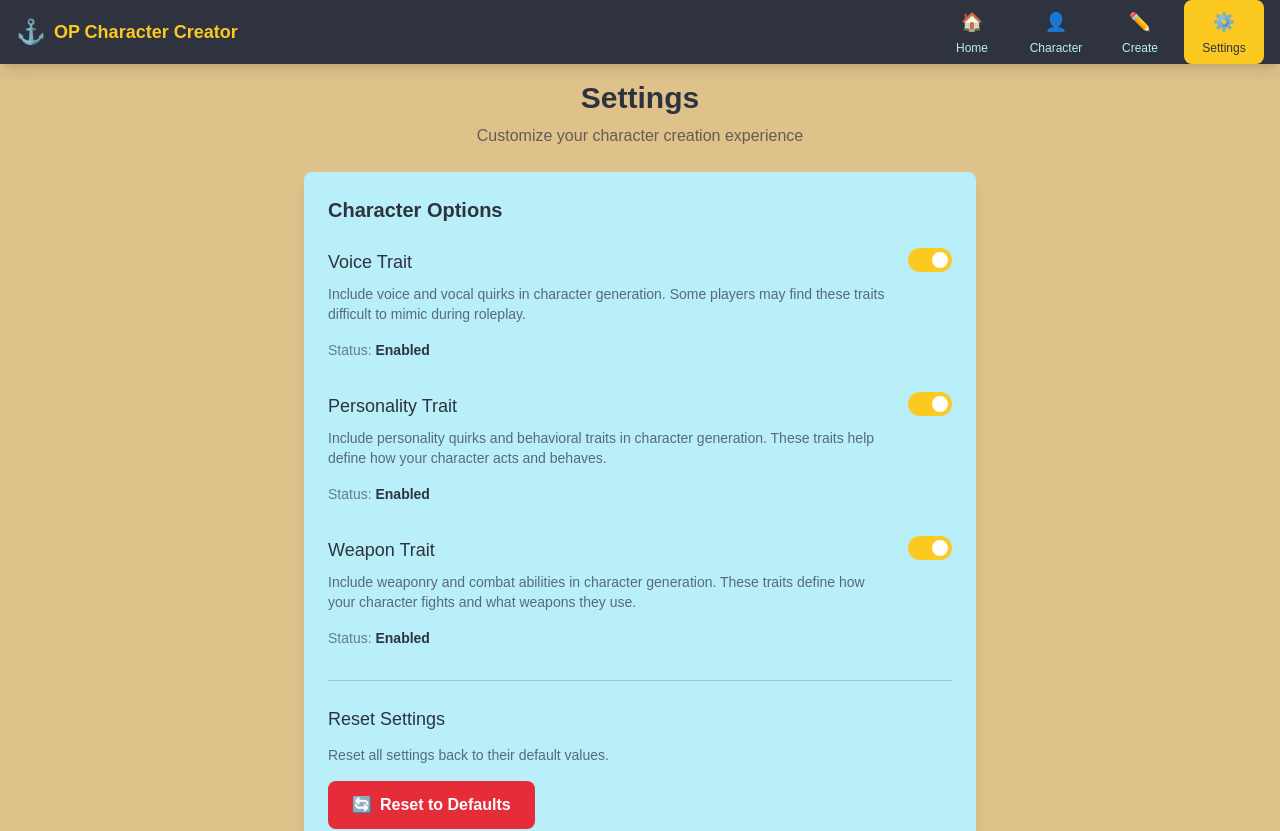
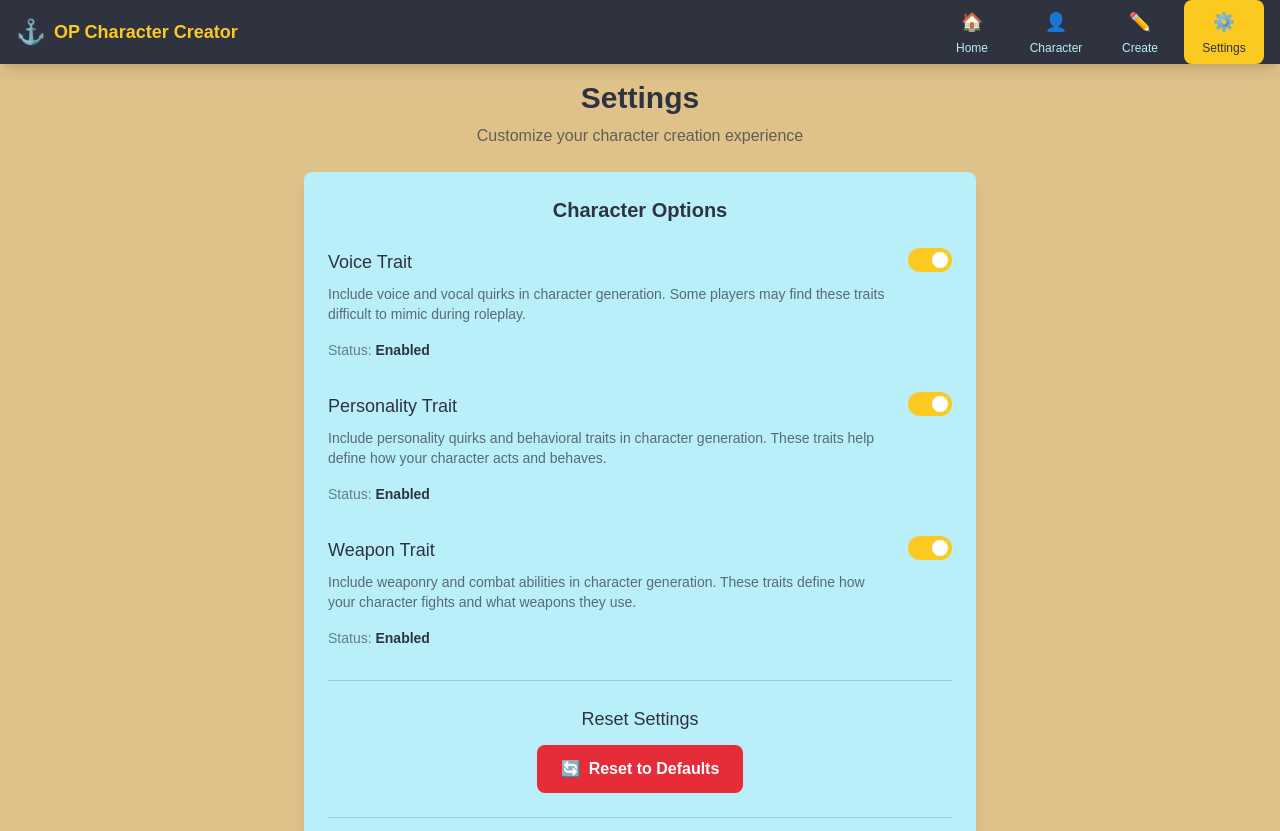
Before and after one commit to codeaquil/op-character-creator, a Next.js app: page /settings in a window 1280 px wide. Shown: the top 831 px of the page. Built offline with nearby package versions, Linux system fonts and the light colour scheme.

Commit message:
center settings

```diff
--- a/app/settings/page.js
+++ b/app/settings/page.js
@@ -89,7 +89,7 @@ export default function SettingsPage() {
           </div>
 
           <div className="bg-diamond dark:bg-dark-diamond rounded-lg p-6 shadow-lg">
-            <h2 className="text-xl font-semibold text-outer-space dark:text-gray-200 mb-6">Character Options</h2>
+            <h2 className="text-center text-xl font-semibold text-outer-space dark:text-gray-200 mb-6">Character Options</h2>
 
             {/* Voice Trait Toggle */}
             <div className="mb-8">
@@ -193,16 +193,13 @@ export default function SettingsPage() {
 
             {/* Reset Section */}
             <div className="border-t border-outer-space/20 dark:border-gray-600 pt-6">
-              <h3 className="text-lg font-medium text-outer-space dark:text-gray-200 mb-3">
+              <h3 className="text-center text-lg font-medium text-outer-space dark:text-gray-200 mb-3">
                 Reset Settings
               </h3>
-              <p className="text-outer-space/70 dark:text-gray-300 text-sm mb-4">
-                Reset all settings back to their default values.
-              </p>
 
               <button
                 onClick={handleResetSettings}
-                className="bg-alizarin-crimson dark:bg-red-600 hover:bg-alizarin-crimson/90 dark:hover:bg-red-700 text-white font-semibold py-3 px-6 rounded-lg transition-colors min-h-[48px] flex items-center justify-center"
+                className="bg-alizarin-crimson dark:bg-red-600 hover:bg-alizarin-crimson/90 dark:hover:bg-red-700 text-white font-semibold py-3 px-6 rounded-lg transition-colors min-h-[48px] flex items-center justify-center mx-auto"
               >
                 <span className="mr-2">🔄</span>
                 Reset to Defaults
@@ -216,38 +213,32 @@ export default function SettingsPage() {
               </h3>
 
               <div className="space-y-3 flex flex-col items-center">
-                {/* Lead */}
                 <div className="flex items-center justify-center text-outer-space/70 dark:text-gray-300 text-sm">
                   <span className="font-medium text-outer-space dark:text-gray-200 mr-2">Lead:</span>
                   <a
                     href="https://raydee99.com"
                     target="_blank"
-                    rel="noopener noreferrer"
                     className="text-celtic-blue dark:text-blue-400 hover:underline flex items-center"
                   >
                     <span className="mr-1">🔗</span> Ray Demers
                   </a>
                 </div>
 
-                {/* Developer */}
                 <div className="flex items-center justify-center text-outer-space/70 dark:text-gray-300 text-sm">
                   <span className="font-medium text-outer-space dark:text-gray-200 mr-2">Developer:</span>
                   <a
                     href="https://codeonwebservices.com"
                     target="_blank"
-                    rel="noopener noreferrer"
                     className="text-celtic-blue dark:text-blue-400 hover:underline flex items-center"
                   >
                     <span className="mr-1">🔗</span> Codeon LLC
                   </a>
                 </div>
 
-                {/* Source Code */}
                 <div className="flex items-center justify-center text-outer-space/70 dark:text-gray-300 text-sm">
                   <a
                     href="https://github.com/codeaquil/op-character-creator"
                     target="_blank"
-                    rel="noopener noreferrer"
                     className="text-celtic-blue dark:text-blue-400 hover:underline flex items-center"
                   >
                     <svg width="20" height="20" viewBox="0 0 98 96" xmlns="http://www.w3.org/2000/svg" className="mr-2" fill="currentColor">
```
